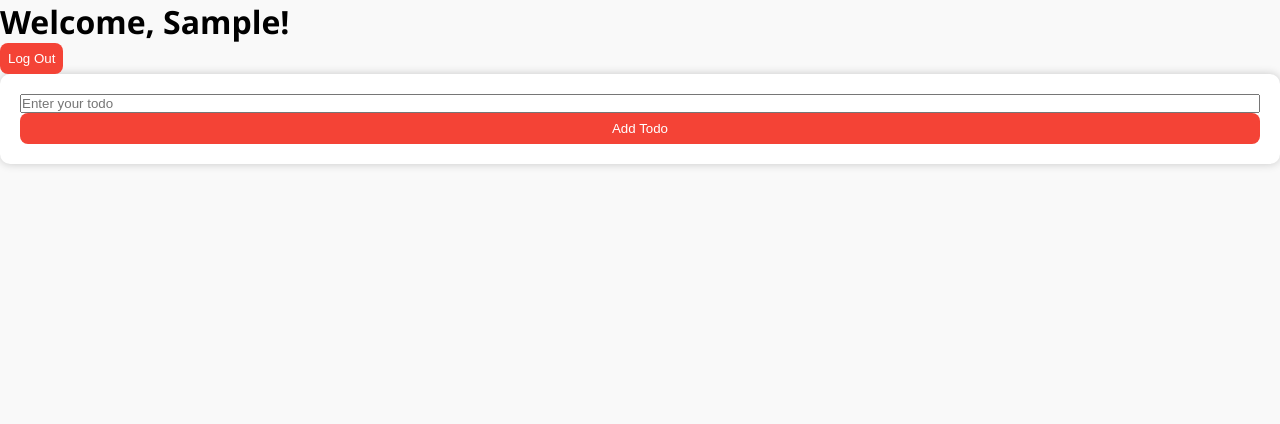
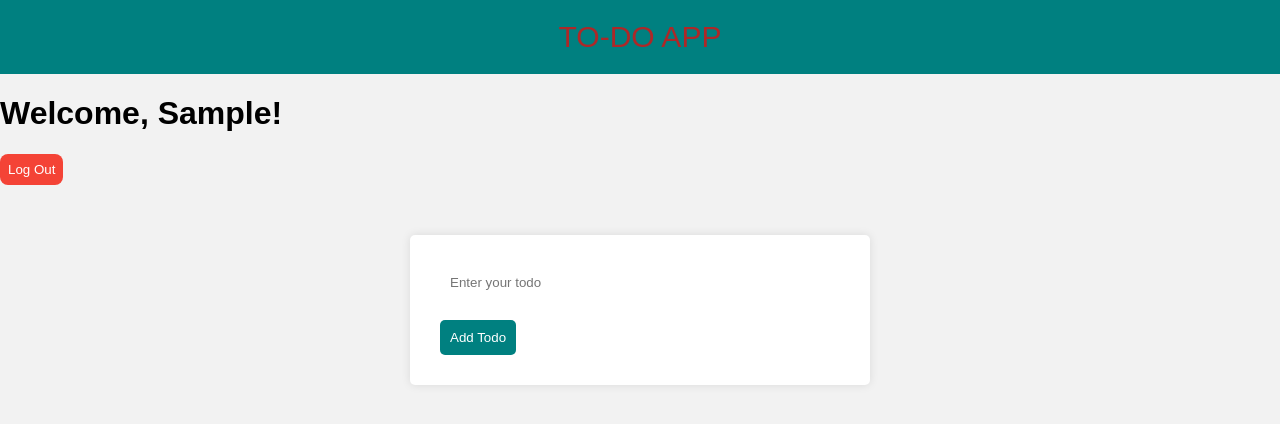
Before and after one commit to MakenaG/To-Do-app, a React (Create React App) app: page / in a window 1280 px wide. Both pictures are taken after typing "Sample", "Sample123" into the empty fields and a click on the button "Log In". Shown: the top 424 px of the page. Built offline with nearby package versions, Linux system fonts and the light colour scheme.

Commit message:
css updated

```diff
--- a/src/components/App.js
+++ b/src/components/App.js
@@ -43,6 +43,7 @@ function App() {
 
     return (
     <div>
+      <header>TO-DO APP</header>
     <h1>Welcome, {user.username}!</h1>
     <button onClick={handleLogout}>Log Out</button>
     <CreateTodoForm createTodo={createTodo} />
--- a/src/components/styles.css
+++ b/src/components/styles.css
@@ -1,15 +1,28 @@
-/* Set up basic styles for the app */
-* {
-    box-sizing: border-box;
-    margin: 0;
-    padding: 0;
+
+body {
+  font-family: Arial, sans-serif;
+  margin: 0;
+  padding: 0;
+  background-color: #f2f2f2;
+}
+  header {
+    background-color: #008080;
+    color: #ad2828;
+    font-size: 30px;
+    display: flex;
+    justify-content:center;
+    padding: 20px;
+    text-align: center;
   }
 
-  body {
-    font-family: 'Segoe UI', Tahoma, Geneva, Verdana, sans-serif;
-    background-color: #f9f9f9;
+  header h1 {
+    font-size: 36px;
     margin: 0;
-    padding: 0;
+  }
+
+  header button:hover {
+    background-color: #008080;
+    color: #fff;
   }
 
   .container {
@@ -20,16 +33,27 @@
 
   /* Style the login form */
   form {
-    display: flex;
-    flex-direction: column;
+    width: 400px;
+    background-color: #fff;
+    border-radius: 5px;
+    box-shadow: 0 0 10px rgba(0, 0, 0, 0.1);
+    margin: 50px auto;
+    padding: 30px;
+  }
+
+  form h2 {
+    font-size: 24px;
     margin-bottom: 20px;
-    background-color: #fff;
-    padding: 20px;
-    border-radius: 10px;
-    box-shadow: 0px 0px 10px rgba(0, 0, 0, 0.2);
   }
-  .login-form input[type="text"],
-  .login-form input[type="password"] {
+
+  form label {
+    font-size: 18px;
+    display: block;
+    margin-bottom: 10px;
+  }
+
+  form input[type="text"],
+  form input[type="password"] {
     width: 100%;
     padding: 10px;
     border: none;
@@ -37,7 +61,7 @@
     margin-bottom: 20px;
   }
 
-  .login-form button[type="submit"] {
+ form button[type="submit"] {
     padding: 10px;
     background-color: #008080;
     color: #fff;
@@ -48,13 +72,15 @@
   }
 
   form button[type="submit"]:hover {
-      background-color:#357a38
+    background-color: #006666;
   }
+
 
   /* Style the todo list */
   ul {
-      list-style:none;
-      margin-bottom:20px
+    list-style: none;
+    margin: 0;
+    padding: 0;
   }
 
   li {
@@ -77,37 +103,69 @@
 
   button:hover {background-color:#d32f2f}
 
-  /* Style the create todo form */
   .create-todo-form {
-     display:flex;flex-direction:
-     column;margin-bottom:
-     20px;background-color:
-     #fff;padding:
-     20px;border-radius:
-     10px;box-shadow:
-     inset -1em -1em .5em rgba(255,255,255,.1),inset .5em .5em .5em rgba(0,0,0,.1),.5em .5em .5em rgba(0,0,0,.3)
+    display: flex;
+    margin-bottom: 20px;
   }
 
   .create-todo-form input[type="text"] {
+    flex: 1;
     padding: 10px;
-    margin-bottom: 10px;
+    margin-right: 10px;
     border: none;
-    border-bottom: 1px solid #ccc;
+    border-radius: 5px;
+    box-shadow: 0 0 10px rgba(0, 0, 0, 0.2);
   }
 
-  .create-todo-form button[type="submit"] {
+
+  create-todo-form button[type="submit"] {
     padding: 10px;
-    background-color: #4caf50;
+    background-color: #008080;
     color: #fff;
     border: none;
     border-radius: 5px;
     cursor: pointer;
-    transition: background-color 0.3s ease-in-out;
+    transition: all 0.3s ease-in-out;
   }
 
   .create-todo-form button[type="submit"]:hover {
-    background-color: #357a38;
-}
+    background-color: #006666;
+  }
+
+  .todo-list {
+    margin: 0;
+    padding: 0;
+  }
+
+  .todo-item {
+    display: flex;
+    align-items: center;
+    justify-content: space-between;
+    padding: 10px;
+    margin-bottom: 10px;
+    background-color: #f2f2f2;
+    border-radius: 5px;
+    box-shadow: 0 0 10px rgba(0, 0, 0, 0.2);
+  }
+
+  .todo-item input[type="checkbox"] {
+    margin-right: 10px;
+    cursor: pointer;
+  }
+
+  .todo-item .todo-text {
+    flex: 1;
+    margin-right: 10px;
+    text-decoration: none;
+    color: #333;
+  }
+
+  .todo-item .delete-button {
+    padding: 5px;
+    background-color: #ff4d4d;
+    color: #882f2f;
+    border: none;
+  }
 
 /* Add some animation */
 @keyframes fadeIn {
```
